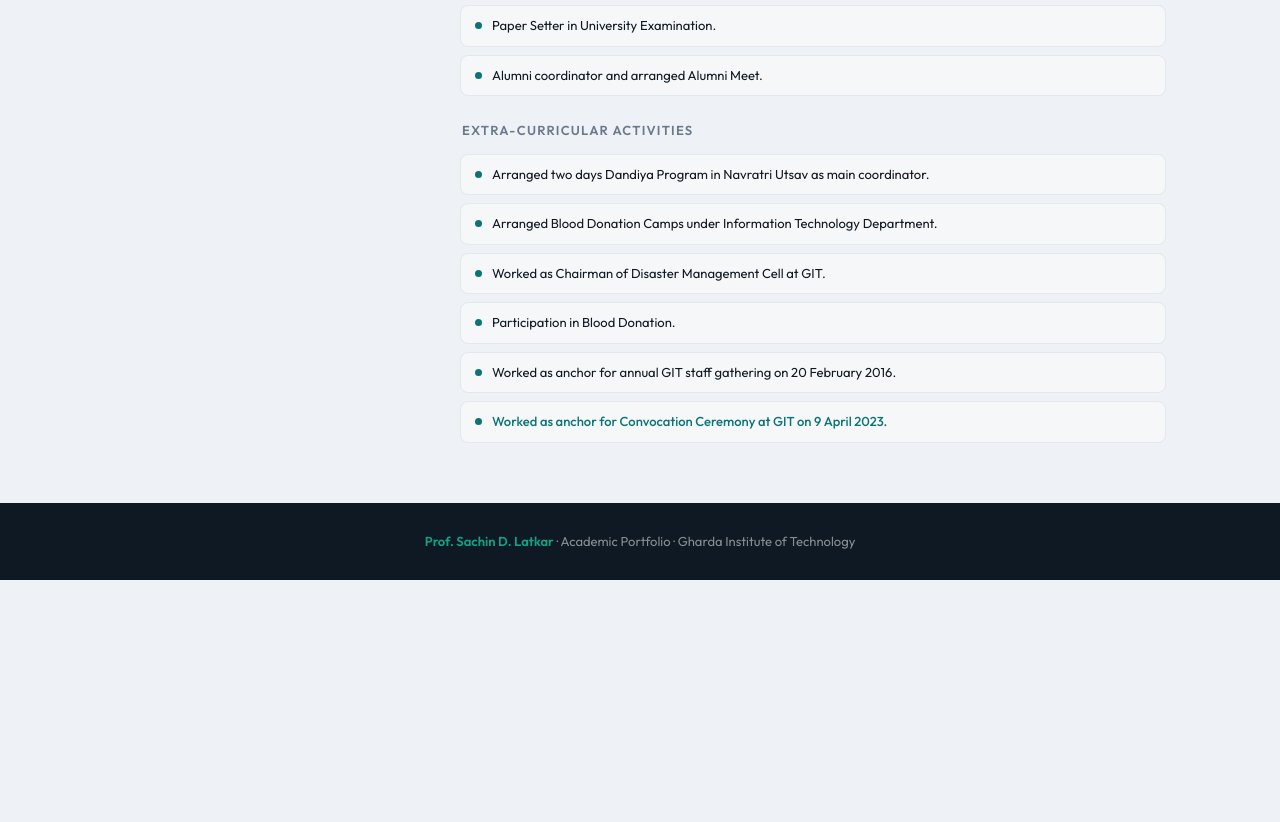
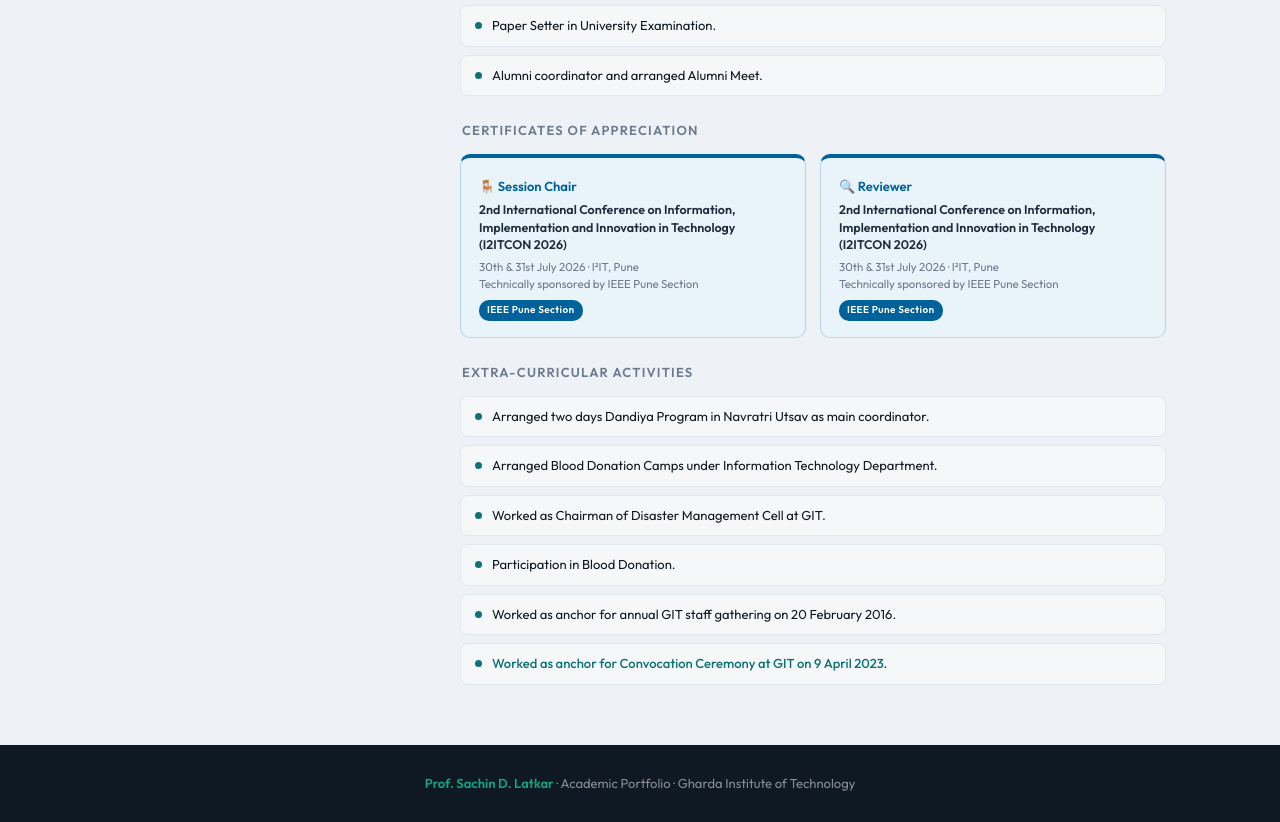
Before and after one commit to sdlatkar/profile, a plain HTML site: page index.html in a window 1280 px wide. Shown: the part 8992-9814 px from the top of the page. Before the commit the page ends 9572 px from the top, so only its background shows below. Drawn offline with nearby package versions, Linux system fonts and the light colour scheme.

Commit message:
Reviewer & Session Chair
I added reviewer & session chair certificate which I did in I2IT pune.

```diff
--- a/index.html
+++ b/index.html
@@ -33,6 +33,8 @@
       --purple-pale: #f0ebfc;
       --aicte: #c45000;
       --aicte-pale: #fff4ee;
+      --ieee: #00629b;
+      --ieee-pale: #e8f3fa;
     }
 
     html { scroll-behavior: smooth; }
@@ -343,6 +345,56 @@
     }
     .c-provider-aicte { font-size: 11px; color: var(--aicte); font-weight: 600; }
     .cert-no { font-size: 11px; color: var(--muted); margin-top: 2px; }
+
+    .appr-grid {
+      display: grid;
+      grid-template-columns: repeat(auto-fill, minmax(300px, 1fr));
+      gap: 14px;
+    }
+
+    .appr-card {
+      background: var(--ieee-pale);
+      border: 1px solid rgba(0,98,155,0.2);
+      border-top: 4px solid var(--ieee);
+      border-radius: 10px;
+      padding: 18px 18px 16px;
+    }
+
+    .appr-role {
+      font-size: 13px;
+      font-weight: 700;
+      color: var(--ieee);
+      margin-bottom: 4px;
+      display: flex;
+      align-items: center;
+      gap: 7px;
+    }
+
+    .appr-conf {
+      font-size: 12.5px;
+      font-weight: 600;
+      color: var(--ink-mid);
+      margin-bottom: 4px;
+      line-height: 1.4;
+    }
+
+    .appr-meta {
+      font-size: 11.5px;
+      color: var(--muted);
+      line-height: 1.5;
+    }
+
+    .appr-badge {
+      display: inline-block;
+      background: var(--ieee);
+      color: white;
+      font-size: 10px;
+      font-weight: 700;
+      padding: 2px 8px;
+      border-radius: 10px;
+      letter-spacing: 0.4px;
+      margin-top: 8px;
+    }
 
     .conf-grid { display: grid; grid-template-columns: repeat(auto-fill, minmax(290px, 1fr)); gap: 14px; }
     .conf {
@@ -1065,6 +1117,24 @@
         <div class="act"><div class="act-bul"></div>Alumni coordinator and arranged Alumni Meet.</div>
       </div>
 
+      <div class="sub-h">Certificates of Appreciation</div>
+
+      <div class="appr-grid">
+        <div class="appr-card">
+          <div class="appr-role">🪑 Session Chair</div>
+          <div class="appr-conf">2nd International Conference on Information, Implementation and Innovation in Technology (I2ITCON 2026)</div>
+          <div class="appr-meta">30th &amp; 31st July 2026 · I²IT, Pune<br>Technically sponsored by IEEE Pune Section</div>
+          <span class="appr-badge">IEEE Pune Section</span>
+        </div>
+
+        <div class="appr-card">
+          <div class="appr-role">🔍 Reviewer</div>
+          <div class="appr-conf">2nd International Conference on Information, Implementation and Innovation in Technology (I2ITCON 2026)</div>
+          <div class="appr-meta">30th &amp; 31st July 2026 · I²IT, Pune<br>Technically sponsored by IEEE Pune Section</div>
+          <span class="appr-badge">IEEE Pune Section</span>
+        </div>
+      </div>
+
       <div class="sub-h">Extra-Curricular Activities</div>
       <div class="acts">
         <div class="act"><div class="act-bul"></div>Arranged two days Dandiya Program in Navratri Utsav as main coordinator.</div>
```
